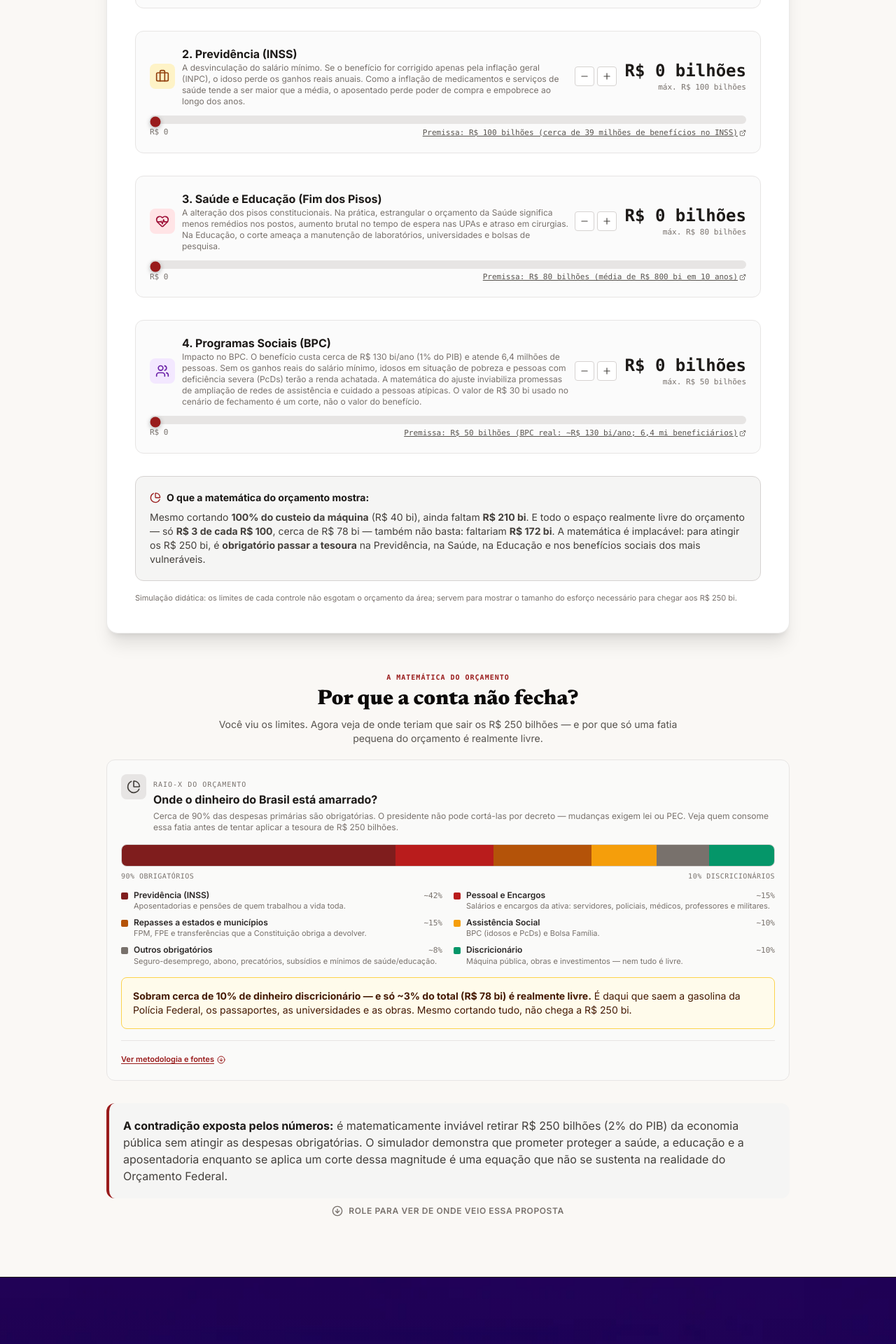
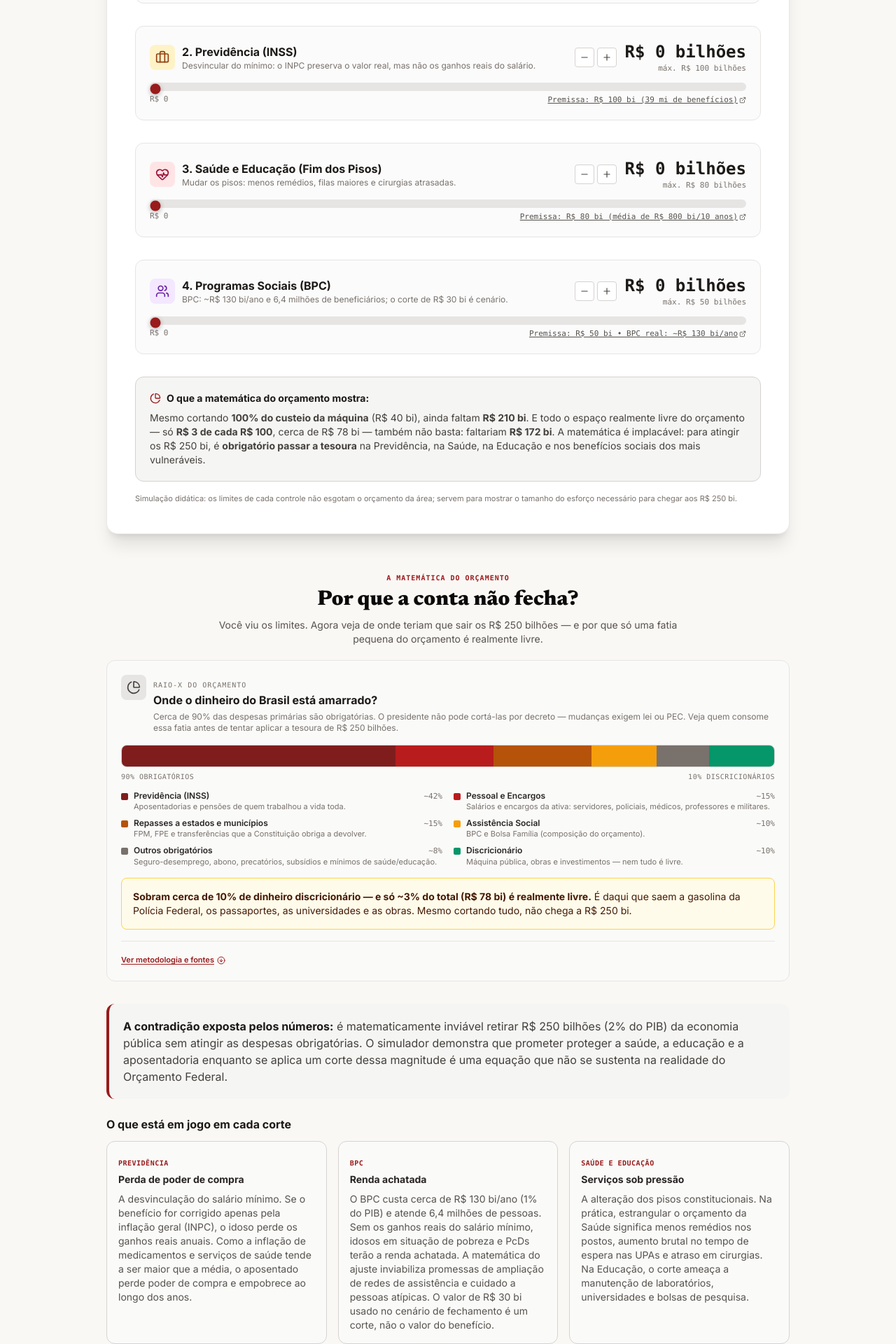
Before and after one commit to martin-alexandre-707/tesouraco-flavio-bolsonaro, a React (Vite) app: page / in a window 1280 px wide. Shown: the part 1180-3100 px from the top of the page at 70% size. Built offline with nearby package versions, Linux system fonts and the light colour scheme.

Commit message:
Compacta cards e separa BPC de Bolsa Família
- Reduz os subtítulos dos sliders a 1-2 linhas
- Move os argumentos completos para O que está em jogo em cada corte
- Esclarece no gráfico que BPC e Bolsa Família são composição do orçamento
- Mantém o card do simulador focado só no BPC

```diff
--- a/src/App.jsx
+++ b/src/App.jsx
@@ -302,7 +302,7 @@ export default function App() {
               id="slider-maquina"
               number={1}
               title="Funcionamento do País (Máquina Pública)"
-              subtitle="Dinheiro livre. O limite de 40 bi é uma premissa conservadora para o custeio (manutenção de estradas, passaportes e viaturas da PF) antes de causar um apagão total no país."
+              subtitle="Custeio da máquina: premissa conservadora de R$ 40 bi; a Câmara estima ~R$ 70 bi de custeio."
               value={maquina}
               max={SLIDER_LIMITS.maquina}
               step={5}
@@ -313,7 +313,7 @@ export default function App() {
               iconClass="bg-stone-200 text-stone-700"
               sourceHref="https://www.camara.leg.br/noticias/1151191-governo-podera-ter-dificuldade-com-custeio-da-maquina-publica-nos-proximos-anos/"
               sourceTitle="Câmara: custeio estimado em cerca de R$ 70 bi; o simulador usa um cenário conservador"
-              sourceContent="Custeio estimado: ~R$ 70 bi (cenário: R$ 40 bi)"
+              sourceContent="Custeio: ~R$ 70 bi (cenário: R$ 40 bi)"
               alert={maquinaAlert}
               ariaLabel="Corte no Funcionamento do País (Máquina Pública)"
             />
@@ -322,7 +322,7 @@ export default function App() {
               id="slider-previdencia"
               number={2}
               title="Previdência (INSS)"
-              subtitle="A desvinculação do salário mínimo. Se o benefício for corrigido apenas pela inflação geral (INPC), o idoso perde os ganhos reais anuais. Como a inflação de medicamentos e serviços de saúde tende a ser maior que a média, o aposentado perde poder de compra e empobrece ao longo dos anos."
+              subtitle="Desvincular do mínimo: o INPC preserva o valor real, mas não os ganhos reais do salário."
               value={previdencia}
               max={SLIDER_LIMITS.previdencia}
               step={10}
@@ -336,7 +336,7 @@ export default function App() {
               sourceContent={
                 previdencia > 0
                   ? `Pode atingir ${Math.round((previdencia / SLIDER_LIMITS.previdencia) * 39)} milhões de beneficiários do INSS`
-                  : 'Premissa: R$ 100 bilhões (cerca de 39 milhões de benefícios no INSS)'
+                  : 'Premissa: R$ 100 bi (39 mi de benefícios)'
               }
               alert={
                 previdencia > 30
@@ -350,7 +350,7 @@ export default function App() {
               id="slider-saude-educacao"
               number={3}
               title="Saúde e Educação (Fim dos Pisos)"
-              subtitle="A alteração dos pisos constitucionais. Na prática, estrangular o orçamento da Saúde significa menos remédios nos postos, aumento brutal no tempo de espera nas UPAs e atraso em cirurgias. Na Educação, o corte ameaça a manutenção de laboratórios, universidades e bolsas de pesquisa."
+              subtitle="Mudar os pisos: menos remédios, filas maiores e cirurgias atrasadas."
               value={saudeEducacao}
               max={SLIDER_LIMITS.saudeEducacao}
               step={10}
@@ -363,8 +363,8 @@ export default function App() {
               sourceTitle="Projeção Folha/InfoMoney sobre o fim dos pisos de Saúde e Educação"
               sourceContent={
                 saudeEducacao > 0
-                  ? 'Corte no repasse a hospitais, vacinas, merenda e Fundeb'
-                  : 'Premissa: R$ 80 bilhões (média de R$ 800 bi em 10 anos)'
+                  ? 'Corte em hospitais, vacinas, merenda e Fundeb'
+                  : 'Premissa: R$ 80 bi (média de R$ 800 bi/10 anos)'
               }
               alert={
                 saudeEducacao > 50
@@ -380,7 +380,7 @@ export default function App() {
               id="slider-social"
               number={4}
               title="Programas Sociais (BPC)"
-              subtitle="Impacto no BPC. O benefício custa cerca de R$ 130 bi/ano (1% do PIB) e atende 6,4 milhões de pessoas. Sem os ganhos reais do salário mínimo, idosos em situação de pobreza e pessoas com deficiência severa (PcDs) terão a renda achatada. A matemática do ajuste inviabiliza promessas de ampliação de redes de assistência e cuidado a pessoas atípicas. O valor de R$ 30 bi usado no cenário de fechamento é um corte, não o valor do benefício."
+              subtitle="BPC: ~R$ 130 bi/ano e 6,4 milhões de beneficiários; o corte de R$ 30 bi é cenário."
               value={social}
               max={SLIDER_LIMITS.social}
               step={10}
@@ -393,8 +393,8 @@ export default function App() {
               sourceTitle="Estudo DIEESE: 51% do corte recai sobre transferências de renda"
               sourceContent={
                 social > 0
-                  ? 'Revisão do BPC pode reduzir renda de famílias vulneráveis'
-                  : 'Premissa: R$ 50 bilhões (BPC real: ~R$ 130 bi/ano; 6,4 mi beneficiários)'
+                  ? 'Revisão pode reduzir renda de famílias vulneráveis'
+                  : 'Premissa: R$ 50 bi • BPC real: ~R$ 130 bi/ano'
               }
               alert={
                 social > 30
@@ -555,6 +555,52 @@ export default function App() {
               O simulador demonstra que prometer proteger a saúde, a educação e a aposentadoria enquanto se aplica
               um corte dessa magnitude é uma equação que não se sustenta na realidade do Orçamento Federal.
             </p>
+          </div>
+
+          <div className="mt-6">
+            <h3 className="text-sm sm:text-base font-bold text-stone-900 mb-3">
+              O que está em jogo em cada corte
+            </h3>
+            <div className="grid md:grid-cols-3 gap-3 sm:gap-4">
+              <article className="bg-stone-50 border border-stone-300 rounded-xl p-4">
+                <span className="text-[10px] font-mono uppercase tracking-wider text-red-800 font-bold">
+                  Previdência
+                </span>
+                <h4 className="text-sm font-bold text-stone-800 mt-1 mb-2">Perda de poder de compra</h4>
+                <p className="text-xs sm:text-sm text-stone-600 leading-relaxed">
+                  A desvinculação do salário mínimo. Se o benefício for corrigido apenas pela inflação geral
+                  (INPC), o idoso perde os ganhos reais anuais. Como a inflação de medicamentos e serviços de
+                  saúde tende a ser maior que a média, o aposentado perde poder de compra e empobrece ao longo
+                  dos anos.
+                </p>
+              </article>
+
+              <article className="bg-stone-50 border border-stone-300 rounded-xl p-4">
+                <span className="text-[10px] font-mono uppercase tracking-wider text-red-800 font-bold">
+                  BPC
+                </span>
+                <h4 className="text-sm font-bold text-stone-800 mt-1 mb-2">Renda achatada</h4>
+                <p className="text-xs sm:text-sm text-stone-600 leading-relaxed">
+                  O BPC custa cerca de R$ 130 bi/ano (1% do PIB) e atende 6,4 milhões de pessoas. Sem os ganhos
+                  reais do salário mínimo, idosos em situação de pobreza e PcDs terão a renda achatada. A
+                  matemática do ajuste inviabiliza promessas de ampliação de redes de assistência e cuidado a
+                  pessoas atípicas. O valor de R$ 30 bi usado no cenário de fechamento é um corte, não o valor
+                  do benefício.
+                </p>
+              </article>
+
+              <article className="bg-stone-50 border border-stone-300 rounded-xl p-4">
+                <span className="text-[10px] font-mono uppercase tracking-wider text-red-800 font-bold">
+                  Saúde e Educação
+                </span>
+                <h4 className="text-sm font-bold text-stone-800 mt-1 mb-2">Serviços sob pressão</h4>
+                <p className="text-xs sm:text-sm text-stone-600 leading-relaxed">
+                  A alteração dos pisos constitucionais. Na prática, estrangular o orçamento da Saúde significa
+                  menos remédios nos postos, aumento brutal no tempo de espera nas UPAs e atraso em cirurgias.
+                  Na Educação, o corte ameaça a manutenção de laboratórios, universidades e bolsas de pesquisa.
+                </p>
+              </article>
+            </div>
           </div>
         </section>
 
--- a/src/components/BudgetChart.jsx
+++ b/src/components/BudgetChart.jsx
@@ -24,7 +24,7 @@ const legend = [
     color: 'bg-amber-500',
     label: 'Assistência Social',
     value: '~10%',
-    description: 'BPC (idosos e PcDs) e Bolsa Família.',
+    description: 'BPC e Bolsa Família (composição do orçamento).',
   },
   {
     color: 'bg-stone-500',
```
Also changed, not shown: 3 other files (tests, documents, lock files or other folders).
